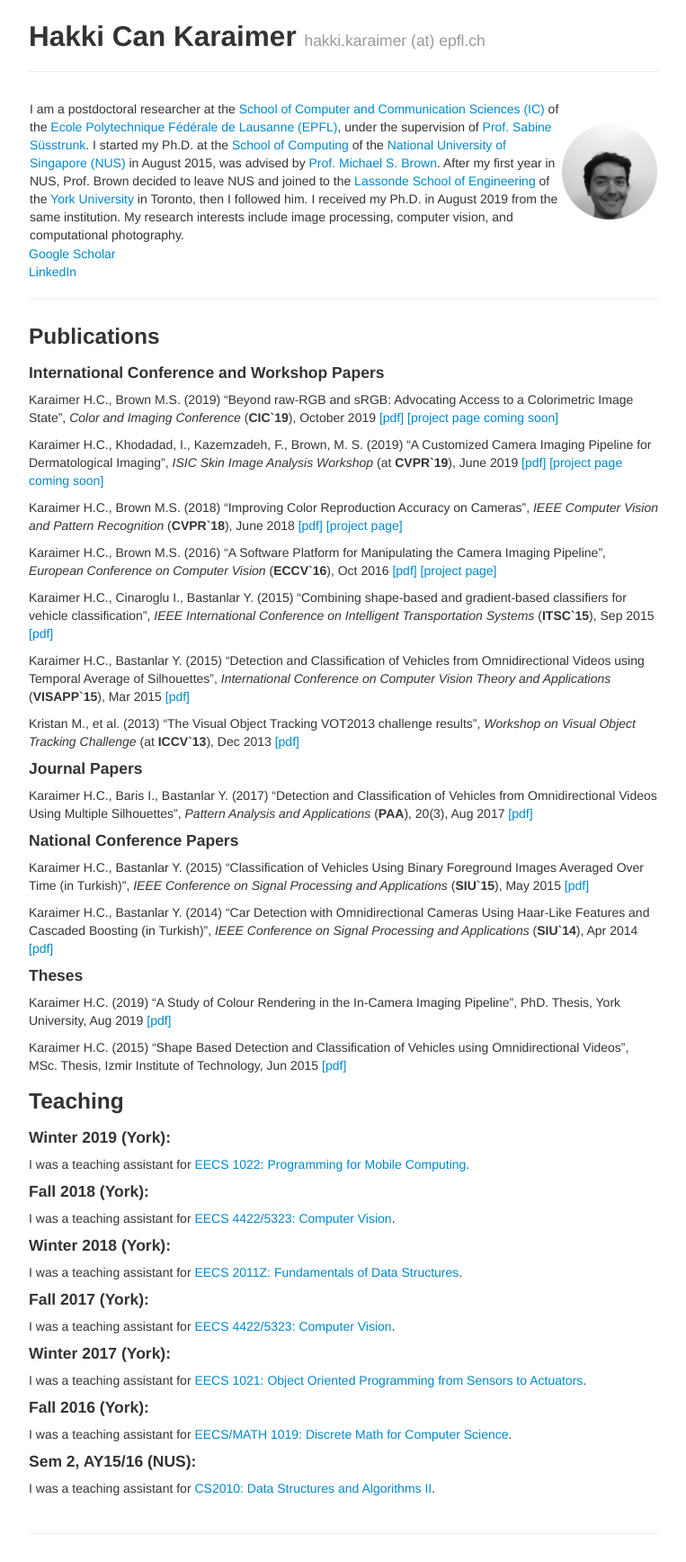
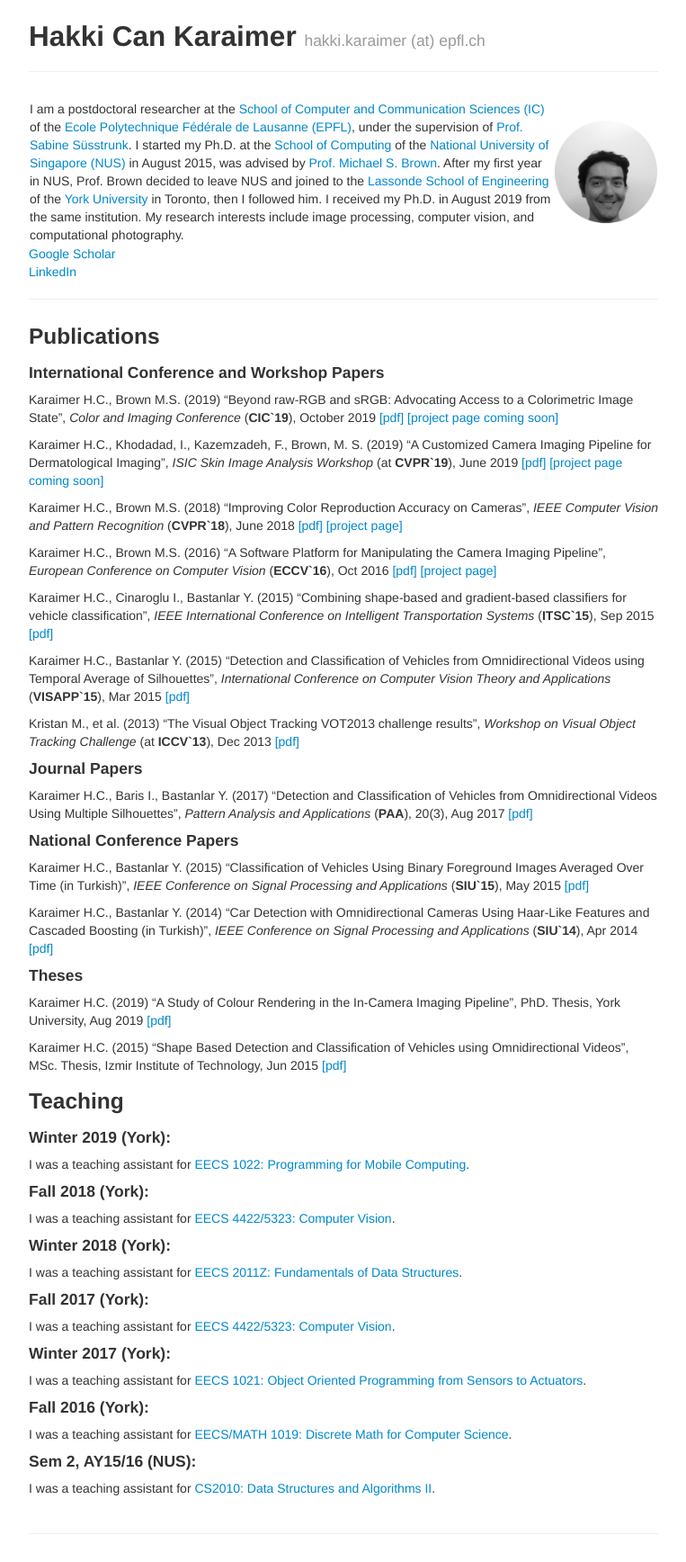
Before and after one commit to karaimer/karaimer.github.io, a Jekyll site: the page built from index.md, in a window 1280 px wide. Shown: the whole page at 90% size, without its empty margins (258-1021 px from the left). Built offline with Jekyll 4.4.1, drawn with Linux system fonts in a browser that asks for light colours.

Commit message:
Update index.md

```diff
--- a/index.md
+++ b/index.md
@@ -8,7 +8,7 @@
 
 | - | - |
 |---|---|
-| I am a postdoctoral researcher at the [School of Computer and Communication Sciences (IC)](https://www.epfl.ch/schools/ic/) of the [Ecole Polytechnique Fédérale de Lausanne (EPFL)](https://www.epfl.ch/en/), under the supervision of [Prof. Sabine Süsstrunk](https://ivrl.epfl.ch/people/people-susstrunk/). I started my Ph.D. at the [School of Computing](https://www.comp.nus.edu.sg) of the [National University of Singapore (NUS)](http://nus.edu.sg/) in August 2015, was advised by [Prof. Michael S. Brown](http://www.cse.yorku.ca/~mbrown/). After my first year in NUS, Prof. Brown decided to leave NUS and joined to the [Lassonde School of Engineering](https://lassonde.yorku.ca) of the [York University](https://www.yorku.ca/index.html) in Toronto, then I followed him. I received my Ph.D. in August 2019 from the same institution. My research interests include image processing, computer vision, and computational photography.     | ![](/image/original_0099.png){:height="880px" width="880px"} |
+| I am a postdoctoral researcher at the [School of Computer and Communication Sciences (IC)](https://www.epfl.ch/schools/ic/) of the [Ecole Polytechnique Fédérale de Lausanne (EPFL)](https://www.epfl.ch/en/), under the supervision of [Prof. Sabine Süsstrunk](https://ivrl.epfl.ch/people/people-susstrunk/). I started my Ph.D. at the [School of Computing](https://www.comp.nus.edu.sg) of the [National University of Singapore (NUS)](http://nus.edu.sg/) in August 2015, was advised by [Prof. Michael S. Brown](http://www.cse.yorku.ca/~mbrown/). After my first year in NUS, Prof. Brown decided to leave NUS and joined to the [Lassonde School of Engineering](https://lassonde.yorku.ca) of the [York University](https://www.yorku.ca/index.html) in Toronto, then I followed him. I received my Ph.D. in August 2019 from the same institution. My research interests include image processing, computer vision, and computational photography.     | ![](/image/original_0099.png){:height="720px" width="960px"} |
 
 [Google Scholar](https://scholar.google.com/citations?user=jhlnGS4AAAAJ&hl=en)
 [LinkedIn](https://www.linkedin.com/in/karaimer)
```
